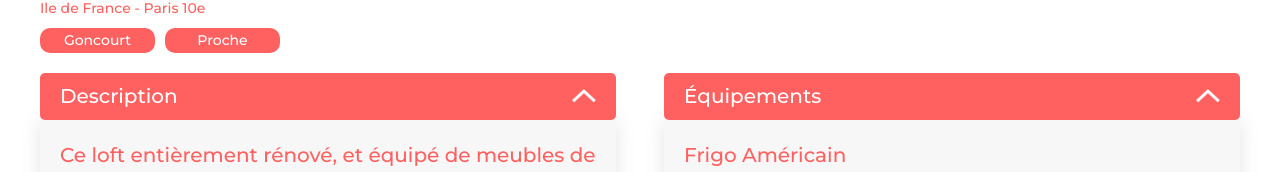
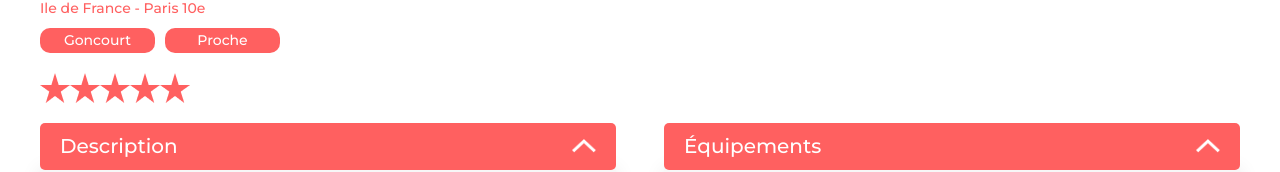
Before and after one commit to aliena-mind/P7-Kaza, a React (Create React App) app in the folder kaza-app/: page /house/0979876d in a window 1280 px wide. Shown: the part 515-687 px from the top of the page. Built offline with nearby package versions, Linux system fonts and the light colour scheme.

Commit message:
Ajout du component 'Ratings'

```diff
--- /dev/null
+++ b/kaza-app/src/components/Ratings/index.jsx
@@ -0,0 +1,24 @@
+import redStar from '../../assets/stars/red-star.png';
+import greyStar from '../../assets/stars/grey-star.png';
+import'../../styles/components/Ratings/index.css';
+
+const Stars = (props) => {
+
+  let stars = [];
+
+    for (let i = 0; i < 5; i++) { // boucle 5 fois :
+        if (i < props.rating) { // si i inférieur à 'props.rating' :
+            stars.push(<img src={redStar} alt='red star' key={i} />); // ajoute une image 'redStar' au tableau 'stars'
+        } else { // sinon :
+            stars.push(<img src={greyStar} alt='grey star' key={i} />); // ajoute une image 'greyStar' au tableau 'stars'
+        }
+    }
+
+    return (
+        <div className='stars'>
+            {stars}
+        </div>
+    );
+};
+
+export default Stars;
--- a/kaza-app/src/pages/House/index.jsx
+++ b/kaza-app/src/pages/House/index.jsx
@@ -2,6 +2,7 @@ import { useEffect } from 'react'
 import { useParams, useNavigate } from "react-router-dom"
 import housingList from "../../datas/housingList" // importation des datas 'housingList'
 import Slideshow from "../../components/Slideshow" // importation du composant 'SlideShow'
+import Ratings from '../../components/Ratings' // importation du composant 'Ratings'
 import Collapse from '../../components/Collapse' // importation du composant 'Collapse'
 import '../../styles/pages/House/index.css' // importation du CSS
 
@@ -31,6 +32,7 @@ function House() {
                             <div className='tag' key={tag}>{tag}</div>
                         ))}
                     </div>
+                    <Ratings rating={houseElement.rating}/>
                     <div className='house-collapse'>
                         <div>
                             <Collapse className='house-collapse' text='Description' content={houseElement.description}/> {/* 'text' & 'content' envoyé via les props */}
--- /dev/null
+++ b/kaza-app/src/styles/components/Ratings/index.css
@@ -0,0 +1,3 @@
+.stars {
+    margin-bottom: 20px;
+}
--- a/kaza-app/src/styles/container/index.css
+++ b/kaza-app/src/styles/container/index.css
@@ -1,3 +1,5 @@
+@import url('https://fonts.googleapis.com/css2?family=Montserrat:wght@400;500;700&display=swap'); /* importation de la police 'Montserrat' */
+
 * {
     font-family: 'Montserrat';
     font-style: normal;
--- a/kaza-app/src/styles/layout/Header/index.css
+++ b/kaza-app/src/styles/layout/Header/index.css
@@ -1,5 +1,3 @@
-@import url('https://fonts.googleapis.com/css2?family=Montserrat:wght@500;700&display=swap'); /* importation de la police 'Montserrat' */
-
 .header {
     padding: 20px 20px 0 20px;
 
```
Also changed, not shown: kaza-app/src/assets/stars/grey-star.png (added), kaza-app/src/assets/stars/red-star.png (added).
